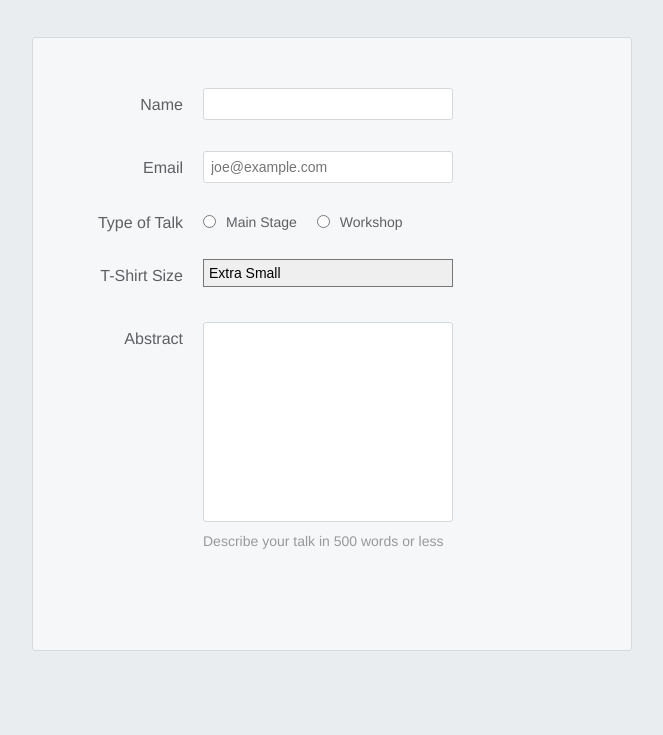
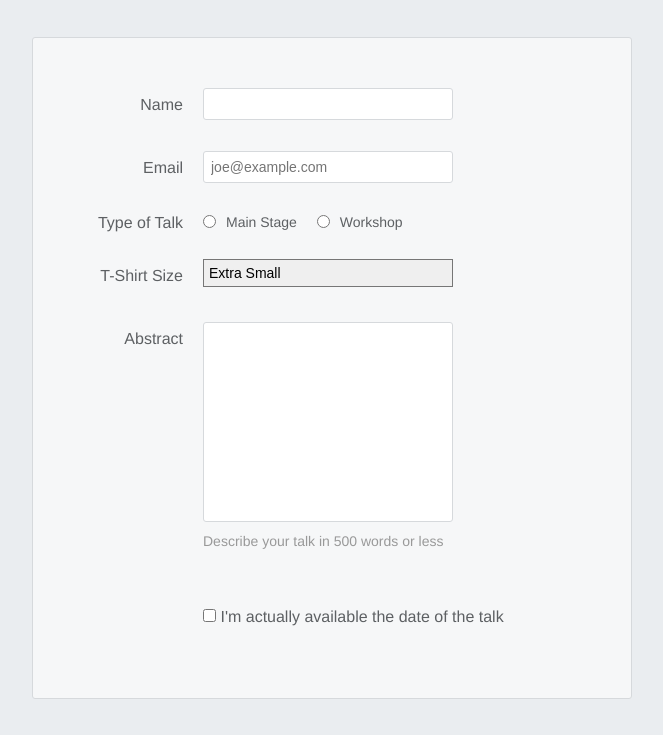
Before and after one commit to ewoknock/odin-html-exercises, a plain HTML site: page speaker_submission/speaker-submission.html in a window 1280 px wide. Shown: the part 225-960 px from the top of the page, without its empty margins (308-971 px from the left). Before the commit the page ends 916 px from the top, so only its background shows below. Drawn offline with Linux system fonts and the light colour scheme.

Commit message:
Adds in available checkbox and styling

```diff
--- a/speaker_submission/speaker-submission.html
+++ b/speaker_submission/speaker-submission.html
@@ -50,6 +50,15 @@
             <textarea id="abstract" name="abstract"></textarea>
             <div class="instructions">Describe your talk in 500 words or less</div>
         </div>
+        <div class="form-row">
+            <label class="checkbox-label" for="available">
+            <input id="available"
+                   name="available"
+                   type="checkbox"
+                   value="is-available" />
+            <span>I'm actually available the date of the talk</span>
+            </label>
+        </div>
     </form>
 </body>
 </html>
--- a/speaker_submission/styles/style.css
+++ b/speaker_submission/styles/style.css
@@ -121,6 +121,10 @@
     margin-bottom: 30px;
   }
 
+  .form-row .checkbox-label {
+    margin-bottom: 0;
+  }
+
   @media only screen and (min-width: 700px) {
     .speaker-form-header,
     .speaker-form {
@@ -165,4 +169,9 @@ g    }
     .form-row .instructions {
         margin-left: 120px;
     }
+
+    .form-row .checkbox-label {
+        margin-left: 120px;
+        width: auto;
+      }
   }
```
